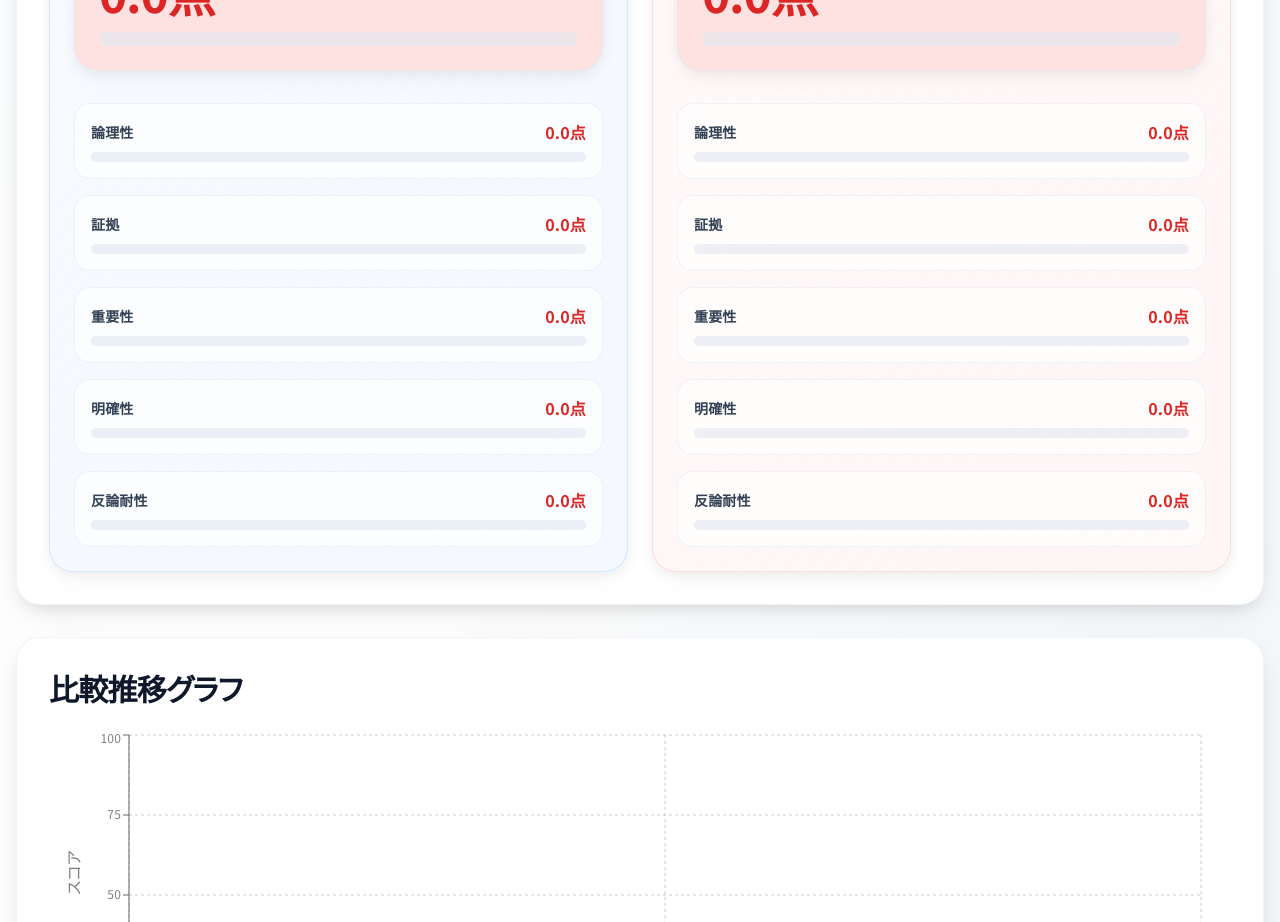
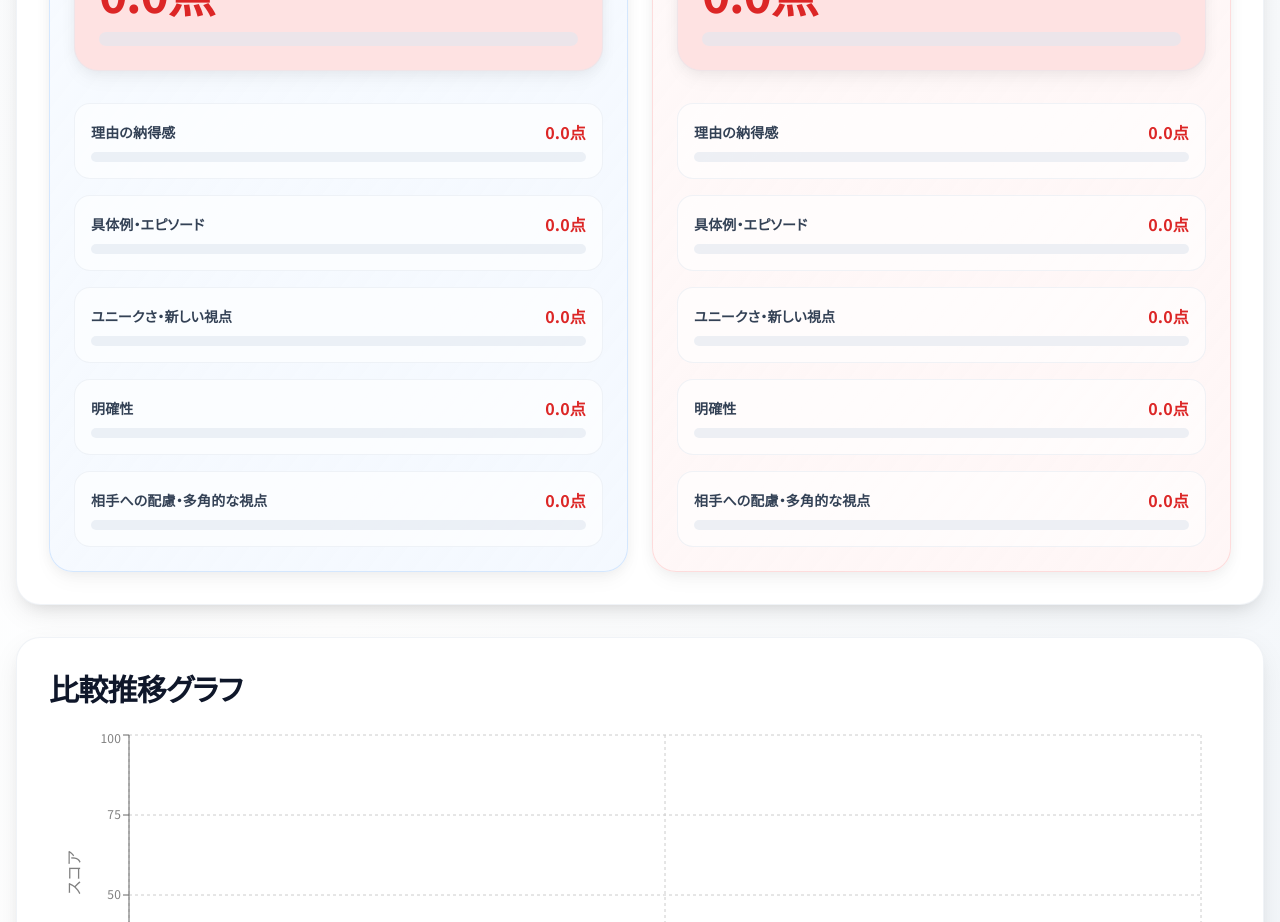
Before and after one commit to Yohhhhhh1220/agora-debate-analyzer, a Next.js app: page / in a window 1280 px wide. Shown: the part 1240-2162 px from the top of the page. Built offline with nearby package versions, Linux system fonts and the light colour scheme; no server answers.

Commit message:
すべてのファイルを中高生向け評価観点に更新

```diff
--- a/app/display/page.tsx
+++ b/app/display/page.tsx
@@ -48,20 +48,20 @@ export default function DisplayPage() {
     const calculateAverage = (data: AnalysisData[]) => {
       if (data.length === 0) {
         return {
-          logic: 0,
-          evidence: 0,
-          impact: 0,
+          reason: 0,
+          example: 0,
+          uniqueness: 0,
           clarity: 0,
-          robustness: 0,
+          respect: 0,
           overall: 0,
         }
       }
       return {
-        logic: data.reduce((sum, d) => sum + d.logic, 0) / data.length,
-        evidence: data.reduce((sum, d) => sum + d.evidence, 0) / data.length,
-        impact: data.reduce((sum, d) => sum + d.impact, 0) / data.length,
+        reason: data.reduce((sum, d) => sum + d.reason, 0) / data.length,
+        example: data.reduce((sum, d) => sum + d.example, 0) / data.length,
+        uniqueness: data.reduce((sum, d) => sum + d.uniqueness, 0) / data.length,
         clarity: data.reduce((sum, d) => sum + d.clarity, 0) / data.length,
-        robustness: data.reduce((sum, d) => sum + d.robustness, 0) / data.length,
+        respect: data.reduce((sum, d) => sum + d.respect, 0) / data.length,
         overall: data.reduce((sum, d) => sum + d.overall, 0) / data.length,
       }
     }
@@ -170,11 +170,11 @@ export default function DisplayPage() {
             {/* 各項目 - グリッドレイアウト */}
             <div className="grid grid-cols-2 gap-2 flex-1 overflow-y-auto">
               {[
-                { key: 'logic', label: '論理性' },
-                { key: 'evidence', label: '証拠' },
-                { key: 'impact', label: '重要性' },
+                { key: 'reason', label: '理由の納得感' },
+                { key: 'example', label: '具体例・エピソード' },
+                { key: 'uniqueness', label: 'ユニークさ・新しい視点' },
                 { key: 'clarity', label: '明確性' },
-                { key: 'robustness', label: '反論耐性' },
+                { key: 'respect', label: '相手への配慮・多角的な視点' },
               ].map((metric) => {
                 const score = teamComparison.teamA.average[metric.key as keyof typeof teamComparison.teamA.average]
                 return (
@@ -240,11 +240,11 @@ export default function DisplayPage() {
             {/* 各項目 - グリッドレイアウト */}
             <div className="grid grid-cols-2 gap-2 flex-1 overflow-y-auto">
               {[
-                { key: 'logic', label: '論理性' },
-                { key: 'evidence', label: '証拠' },
-                { key: 'impact', label: '重要性' },
+                { key: 'reason', label: '理由の納得感' },
+                { key: 'example', label: '具体例・エピソード' },
+                { key: 'uniqueness', label: 'ユニークさ・新しい視点' },
                 { key: 'clarity', label: '明確性' },
-                { key: 'robustness', label: '反論耐性' },
+                { key: 'respect', label: '相手への配慮・多角的な視点' },
               ].map((metric) => {
                 const score = teamComparison.teamB.average[metric.key as keyof typeof teamComparison.teamB.average]
                 return (
--- a/app/page.tsx
+++ b/app/page.tsx
@@ -57,20 +57,20 @@ export default function Home() {
     const calculateAverage = (data: AnalysisData[]) => {
       if (data.length === 0) {
         return {
-          logic: 0,
-          evidence: 0,
-          impact: 0,
+          reason: 0,
+          example: 0,
+          uniqueness: 0,
           clarity: 0,
-          robustness: 0,
+          respect: 0,
           overall: 0,
         }
       }
       return {
-        logic: data.reduce((sum, d) => sum + d.logic, 0) / data.length,
-        evidence: data.reduce((sum, d) => sum + d.evidence, 0) / data.length,
-        impact: data.reduce((sum, d) => sum + d.impact, 0) / data.length,
+        reason: data.reduce((sum, d) => sum + d.reason, 0) / data.length,
+        example: data.reduce((sum, d) => sum + d.example, 0) / data.length,
+        uniqueness: data.reduce((sum, d) => sum + d.uniqueness, 0) / data.length,
         clarity: data.reduce((sum, d) => sum + d.clarity, 0) / data.length,
-        robustness: data.reduce((sum, d) => sum + d.robustness, 0) / data.length,
+        respect: data.reduce((sum, d) => sum + d.respect, 0) / data.length,
         overall: data.reduce((sum, d) => sum + d.overall, 0) / data.length,
       }
     }
--- a/components/AnalysisChart.tsx
+++ b/components/AnalysisChart.tsx
@@ -14,12 +14,12 @@ export default function AnalysisChart({ data }: AnalysisChartProps) {
       hour: '2-digit',
       minute: '2-digit'
     }),
-    論理性: item.logic,
-    証拠: item.evidence,
-    重要性: item.impact,
-    明確性: item.clarity,
-    反論耐性: item.robustness,
-    総合評価: item.overall,
+    '理由の納得感': item.reason,
+    '具体例・エピソード': item.example,
+    'ユニークさ・新しい視点': item.uniqueness,
+    '言葉の分かりやすさ': item.clarity,
+    '相手への配慮・多角的な視点': item.respect,
+    '総合評価': item.overall,
   }))
 
   return (
@@ -53,7 +53,7 @@ export default function AnalysisChart({ data }: AnalysisChartProps) {
           <Legend />
           <Line
             type="monotone"
-            dataKey="論理性"
+            dataKey="理由の納得感"
             stroke="#3b82f6"
             strokeWidth={2}
             dot={{ r: 4 }}
@@ -62,7 +62,7 @@ export default function AnalysisChart({ data }: AnalysisChartProps) {
           />
           <Line
             type="monotone"
-            dataKey="証拠"
+            dataKey="具体例・エピソード"
             stroke="#10b981"
             strokeWidth={2}
             dot={{ r: 4 }}
@@ -71,7 +71,7 @@ export default function AnalysisChart({ data }: AnalysisChartProps) {
           />
           <Line
             type="monotone"
-            dataKey="重要性"
+            dataKey="ユニークさ・新しい視点"
             stroke="#f59e0b"
             strokeWidth={2}
             dot={{ r: 4 }}
@@ -80,7 +80,7 @@ export default function AnalysisChart({ data }: AnalysisChartProps) {
           />
           <Line
             type="monotone"
-            dataKey="明確性"
+            dataKey="言葉の分かりやすさ"
             stroke="#8b5cf6"
             strokeWidth={2}
             dot={{ r: 4 }}
@@ -89,7 +89,7 @@ export default function AnalysisChart({ data }: AnalysisChartProps) {
           />
           <Line
             type="monotone"
-            dataKey="反論耐性"
+            dataKey="相手への配慮・多角的な視点"
             stroke="#ec4899"
             strokeWidth={2}
             dot={{ r: 4 }}
--- a/components/AnalysisResults.tsx
+++ b/components/AnalysisResults.tsx
@@ -40,11 +40,11 @@ export default function AnalysisResults({ data }: AnalysisResultsProps) {
   }
 
   const metrics = [
-    { label: '論理性', value: data.logic, key: 'logic' },
-    { label: '証拠', value: data.evidence, key: 'evidence' },
-    { label: '重要性', value: data.impact, key: 'impact' },
-    { label: '明確性', value: data.clarity, key: 'clarity' },
-    { label: '反論耐性', value: data.robustness, key: 'robustness' },
+    { label: '理由の納得感', value: data.reason, key: 'reason' },
+    { label: '具体例・エピソード', value: data.example, key: 'example' },
+    { label: 'ユニークさ・新しい視点', value: data.uniqueness, key: 'uniqueness' },
+    { label: '言葉の分かりやすさ', value: data.clarity, key: 'clarity' },
+    { label: '相手への配慮・多角的な視点', value: data.respect, key: 'respect' },
   ]
 
   return (
--- a/components/TeamComparison.tsx
+++ b/components/TeamComparison.tsx
@@ -40,11 +40,11 @@ export default function TeamComparison({ comparison }: TeamComparisonProps) {
   const formatScore = (score: number) => score.toFixed(1)
 
   const metrics = [
-    { key: 'logic', label: '論理性' },
-    { key: 'evidence', label: '証拠' },
-    { key: 'impact', label: '重要性' },
+    { key: 'reason', label: '理由の納得感' },
+    { key: 'example', label: '具体例・エピソード' },
+    { key: 'uniqueness', label: 'ユニークさ・新しい視点' },
     { key: 'clarity', label: '明確性' },
-    { key: 'robustness', label: '反論耐性' },
+    { key: 'respect', label: '相手への配慮・多角的な視点' },
   ] as const
 
   return (
```
